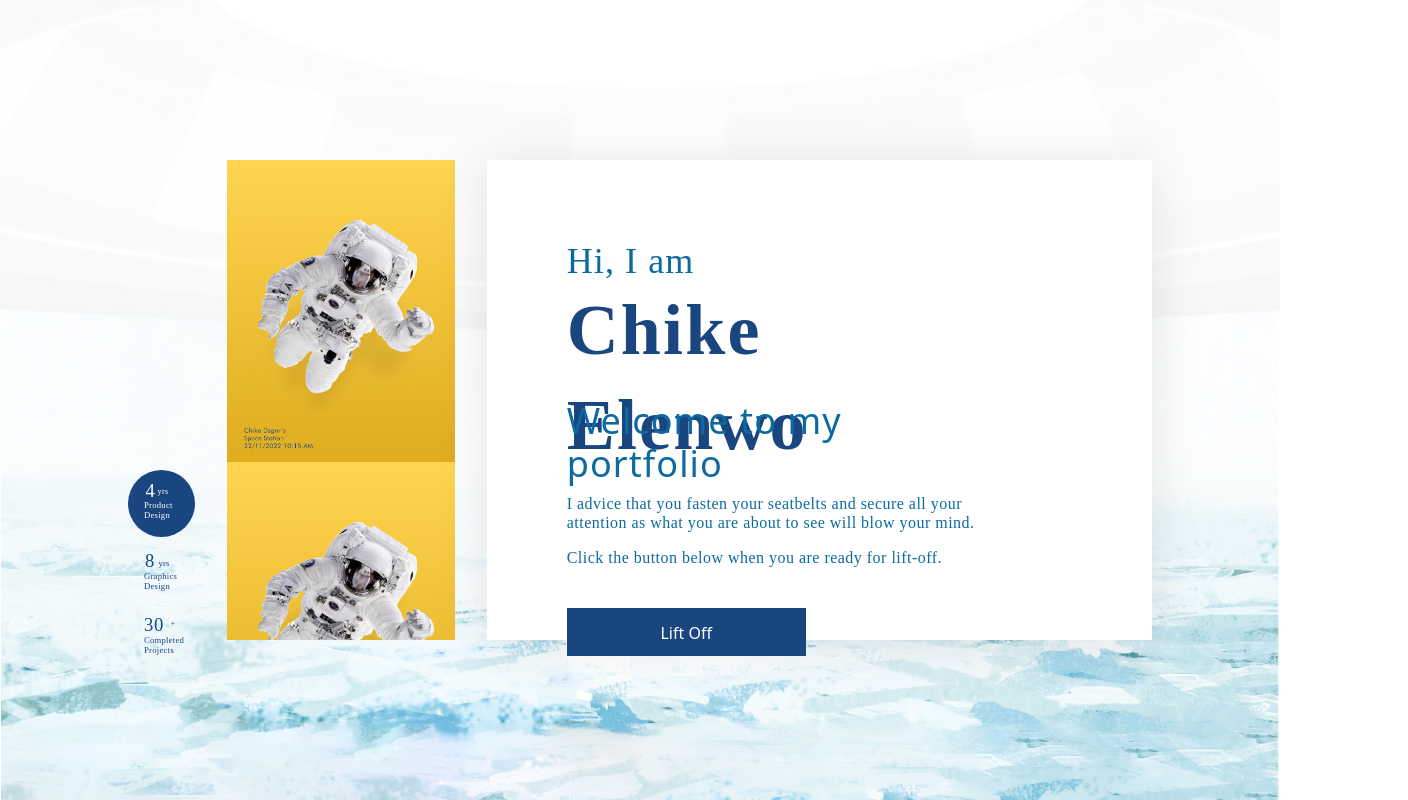
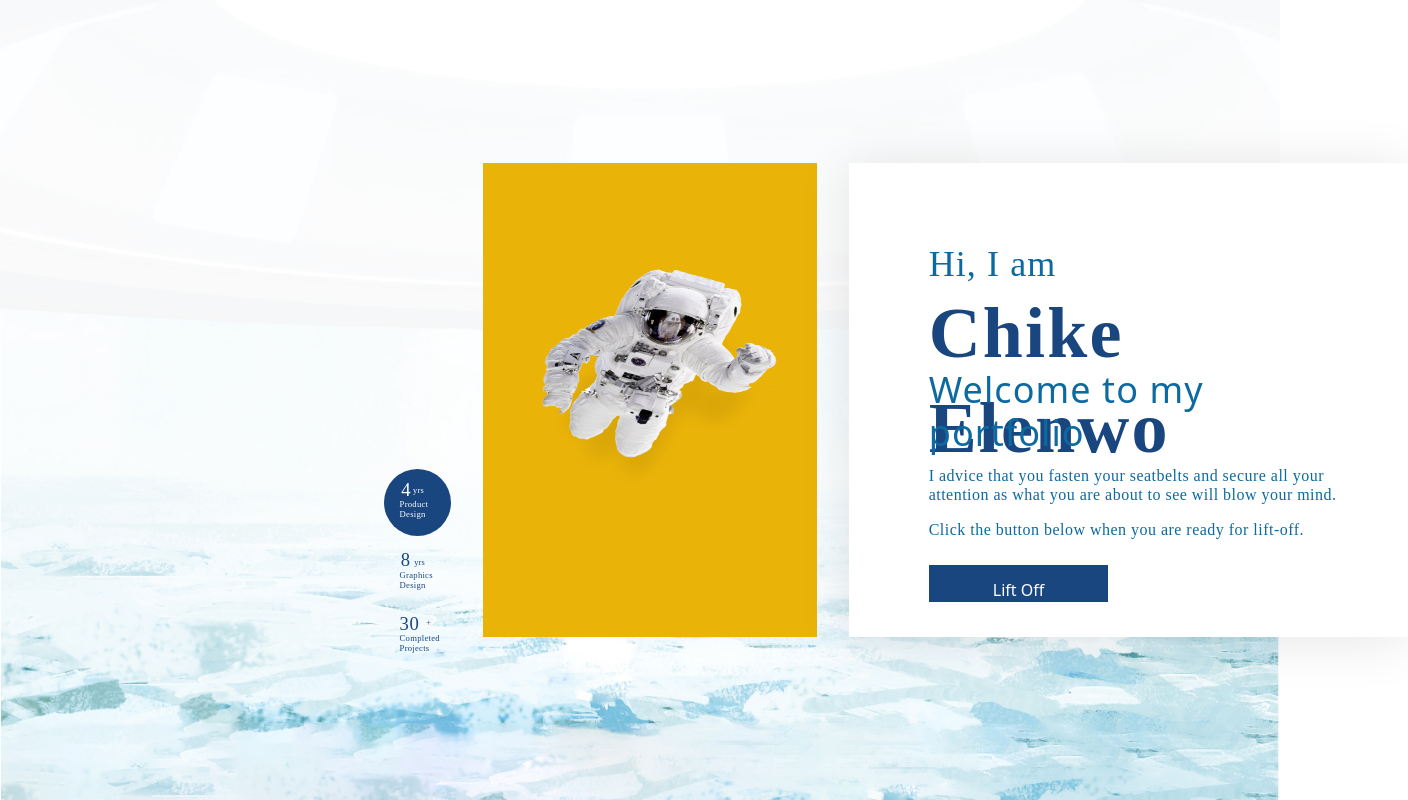
Before and after one commit to genbigbadsmoke/chikesPortfolio, a Next.js app: page / in a window 1280 px wide. Shown: the whole page, 1408 px wide, since content can reach past the window. Built offline with nearby package versions, Linux system fonts and the light colour scheme.

Commit message:
new update

```diff
--- a/pages/index.js
+++ b/pages/index.js
@@ -1,4 +1,5 @@
 import Head from 'next/head'
+import Image from 'next/image'
 import Link from 'next/link'
 import { RiRocket2Line } from 'react-icons/ri'
 
@@ -11,9 +12,9 @@ export default function Home() {
         <link rel="icon" href="/favicon.ico" />
       </Head>
 
-      <main className='relative w-screen'>
-        <div className='container w-screen h-screen bg-bgImage bg-100% bg-no-repeat flex items-center justify-around'>
-          <div className='innerContainer w-4/5 h-3/5 flex justify-between space-x-8'>
+      <main className='bg-bgImage bg-100% bg-no-repeat w-[100vw] left-64'>
+        <div className='container w-[100vw] h-[100vh] flex items-center justify-around'>
+          <div className='relative left-64 innerContainer w-[80.06vw] h-[59.15vh] flex justify-between space-x-8'>
             <div className='sideDesc relative items-center'>
               <div className=' relative w-[66.9px] h-[66.9px] -bottom-[64.6%] rounded-[37px] bg-[#1A4680]'>
                 <div className=' relative flex flex-row order-1 left-4 top-2'>
@@ -39,24 +40,32 @@ export default function Home() {
                   <p className='font-[400] text-[8.65px] text-[#1A4680] font-futura tracking-[0.03em] leading-[10px]'>Completed Projects</p>
               </div>
             </div>
-            <div className='frameL w-1/4 h-full bg-spaceMan bg-contain'></div>
-            <div className='frameR w-3/4 flex-col bg-white shadow-[0_4px_50px_rgba(0,0,0,0.1)]'>
-              <div className='frameRtext relative items-start w-3/4 h-[222px] order-1 p-0 grow-0 gap-5 top-20 left-20'>
-                  <div className='frt1 w-[35vw] h-[159px] items-end align-middle gap-9'>
+            <div className='frameL w-[36.446vw] h-full bg-yellow-500'>
+              <div className='frameLchild relative w-[92%] h-[65.9%] left-[4%] top-[10%] rotate-[-11.23deg]'>
+                <Image
+                  src='/Astronaut.png'
+                  alt='An Astronaut'
+                  fill
+                />
+              </div>
+            </div>
+            <div className='frameR w-[61.04vw] flex-col bg-white shadow-[0_4px_50px_rgba(0,0,0,0.1)] space-y-4'>
+              <div className='frameRtext relative items-start w-[73%] h-[37%] order-1 p-0 grow-0 gap-5 top-20 left-20'>
+                  <div className='frt1 w-[100%] h-[71%] items-end align-middle gap-9'>
                     <h3 className=' text-4xl font-[500] font-futura tracking-[0.03em] text-[#0C6AA1] leading-[43px] gap-9'>Hi, I am</h3>
                     <h2 className=' text-7xl font-[700] font-futura text-[#1A4680] tracking-[0.03em] leading-[95px] gap-9'>Chike Elenwo</h2>
                   </div>
-                  <div className=' items-end w-3/4 h-[43px]'>
+                  <div className=' items-end w-[100%] h-[9.9%]'>
                     <p className='text-[#0C6AA1] font-[400] text-[36px] gap-9 leading-[43px] tracking-[0.03em]'>Welcome to my portfolio</p>
                 </div>
               </div>
-              <div className='frameRtext relative flex items-start flex-col w-3/4 h-[162px] top-28 p-0 grow-0 order-1 left-20 gap-[38px]'>
-                <div className=' w-[35.714vw] h-[76px] space-y-4'>
+              <div className='frameRtext relative flex items-start flex-col w-[73%] h-[27%] top-28 p-0 grow-0 order-1 left-20 gap-[38px]'>
+                <div className=' w-[100%] h-[47%] space-y-4'>
                   <p className='text-[#0C6AA1] font-futura font-[400] text-[16px] leading-[19px] tracking-[0.03em]'>I advice that you fasten your seatbelts and   secure all your attention as what you are about to see will blow your mind.</p>
                   <p className='text-[#0C6AA1] font-futura font-[400] text-[16px] leading-[19px] tracking-[0.03em]'>Click the button below when you are ready for lift-off.</p>
                 </div>
-                <div className=' w-[15.807vw] h-[48px]  items-end'>
-                  <button className='w-[239px] h-[48px]  bg-[#1A4680]'>
+                <div className=' w-[44%] h-[29%]  items-end'>
+                  <button className='w-[100%] h-[100%]  bg-[#1A4680]'>
                     <Link className='text-[#fff]' href='/resumeOne'>
                       <div className='flex flex-row items-center justify-center py-[13px] px-[39px]'>
                         <p>Lift Off</p>
--- a/tailwind.config.js
+++ b/tailwind.config.js
@@ -23,7 +23,7 @@ module.exports = {
       },
       backgroundImage: {
         'bgImage': "url('/bgimg.jpg')",
-        'spaceMan': "url('/Space.jpg')",
+        'spaceMan': "url('/Astronaut.png')",
         'liftOff': "url('/liftOff.jpg')"
       },
       backgroundSize: {
```
Also changed, not shown: public/Astronaut.png (added).
